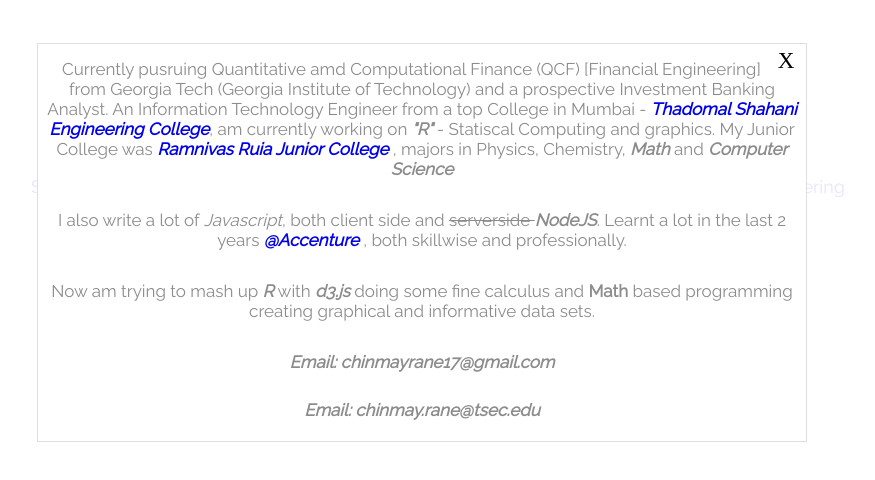
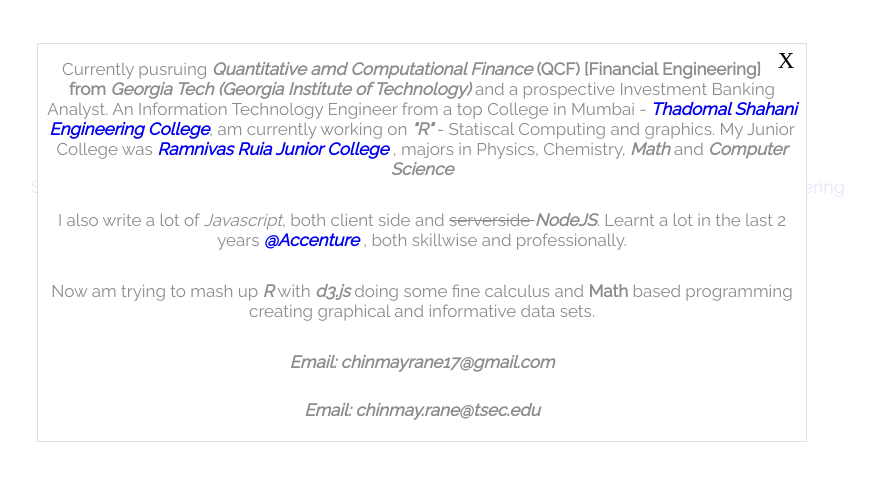
Before and after one commit to chinmayrane/chinmayrane.github.io, a plain HTML site: page index.html in a window 1280 px wide. Both pictures are taken after a click on the item "About Me". Shown: the part 174-654 px from the top of the page, without its empty margins (218-1093 px from the left). Drawn offline with nearby package versions, Linux system fonts and the light colour scheme.

Commit message:
Update index.html

```diff
--- a/index.html
+++ b/index.html
@@ -69,7 +69,7 @@
 		    </div>
 
 		   	<div class="contentContainer">
-		       	<p class="popUpContent"> Currently pusruing Quantitative amd Computational Finance (QCF) [Financial Engineering] from Georgia Tech (Georgia Institute of Technology) and a prospective Investment Banking Analyst. An Information Technology Engineer from a top College in Mumbai - <strong><em><a href="http://tsec.edu" target="_blank">Thadomal Shahani Engineering College</a></em></strong>, am currently working on <strong><em>"R"</em></strong> - Statiscal Computing and graphics. My Junior College was <strong><em> <a href="http://www.ruiacollege.edu/" target="_blank"> Ramnivas Ruia Junior College </a></em></strong>, majors in Physics, Chemistry, <strong><em>Math</em></strong> and <strong><em> Computer Science</em></strong></p>
+		       	<p class="popUpContent"> Currently pusruing  <strong><em>Quantitative amd Computational Finance</em></em> (QCF) [Financial Engineering] from <em>Georgia Tech (Georgia Institute of Technology) </em> </strong>and a prospective Investment Banking Analyst. An Information Technology Engineer from a top College in Mumbai - <strong><em><a href="http://tsec.edu" target="_blank">Thadomal Shahani Engineering College</a></em></strong>, am currently working on <strong><em>"R"</em></strong> - Statiscal Computing and graphics. My Junior College was <strong><em> <a href="http://www.ruiacollege.edu/" target="_blank"> Ramnivas Ruia Junior College </a></em></strong>, majors in Physics, Chemistry, <strong><em>Math</em></strong> and <strong><em> Computer Science</em></strong></p>
 
 		       	<p class="popUpContent">I also write a lot of <em>Javascript</em>, both client side and <strike> serverside </strike> <strong><em>NodeJS</em></strong>. Learnt a lot in the last 2 years <strong><em> <a href="http://www.accenture.com/in-en/Pages/index.aspx" target="_blank">@Accenture </a></em></strong>, both skillwise and professionally.</p>
 
```
